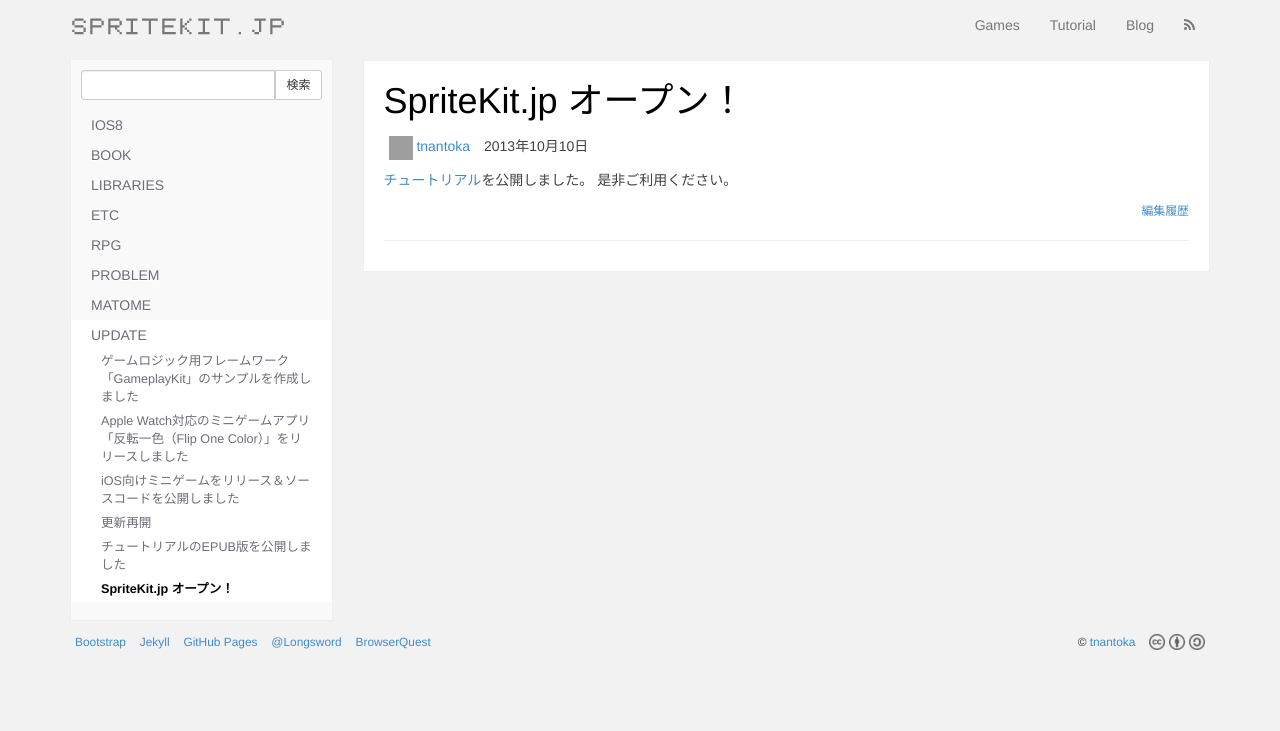
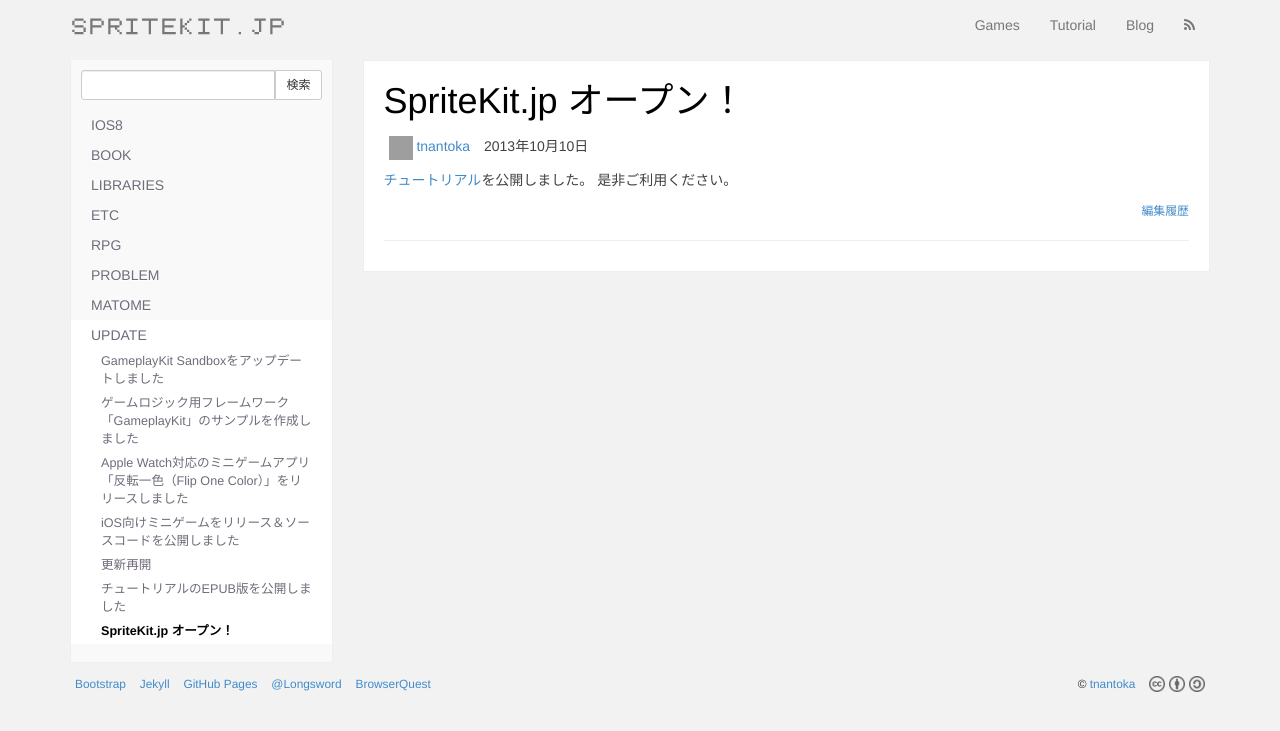
Before and after one commit to tnantoka/spritekit.jp, a Jekyll site: the page built from _posts/2013-10-10-launch-spritekit-jp.md, in a window 1280 px wide. Shown: the top 731 px of the page. Built offline with Jekyll 4.4.1, drawn with Linux system fonts in a browser that asks for light colours; some of the changed lines change nothing that is shown; grey boxes are pictures that could not be loaded.

Commit message:
Publish gameplaykit-sandbox-with-swift-3

```diff
--- a/_config.yml
+++ b/_config.yml
@@ -29,3 +29,6 @@ author:
     avatar: 'http://www.gravatar.com/avatar/dd6235a537a949bf6c6517040878c00a?s=24'
 
 repo_url: 'https://github.com/tnantoka/spritekit.jp'
+
+gems:
+  - jekyll-paginate
--- /dev/null
+++ b/_posts/2016-09-20-gameplaykit-sandbox-with-swift-3.md
@@ -0,0 +1,17 @@
+---
+layout: post
+title:  "GameplayKit Sandboxをアップデートしました"
+categories: update
+author: tnantoka
+---
+
+Xcode 8で動かなくなっていたので、Swift 3に書き換えました。
+と言っても、ほとんどXcode 8の自動変換ですが…。
+
+<https://github.com/tnantoka/GameplayKitSandbox>
+
+なんとこのレポジトリ、[iOS SDKとSwiftで始めるゲーム作成入門（3）：iOS 9の最新機能で自動ルート検索を簡単にゲームに組み込む (3/3) - ＠IT](http://www.atmarkit.co.jp/ait/articles/1512/17/news031_3.html) で紹介されていました。
+ありがとうございます。
+（久々にゲーム作りたいなぁと思ってSpriteKitを復習していたら自分のrepoが出てきたのでびっくりしました。）
+
+約1年ぶりの更新なのに内容薄くてすみません…。
```
Also changed, not shown: 1 other file.
